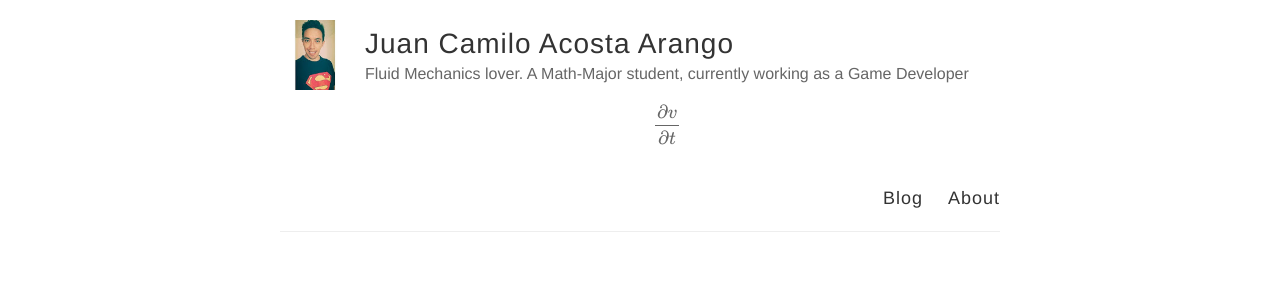
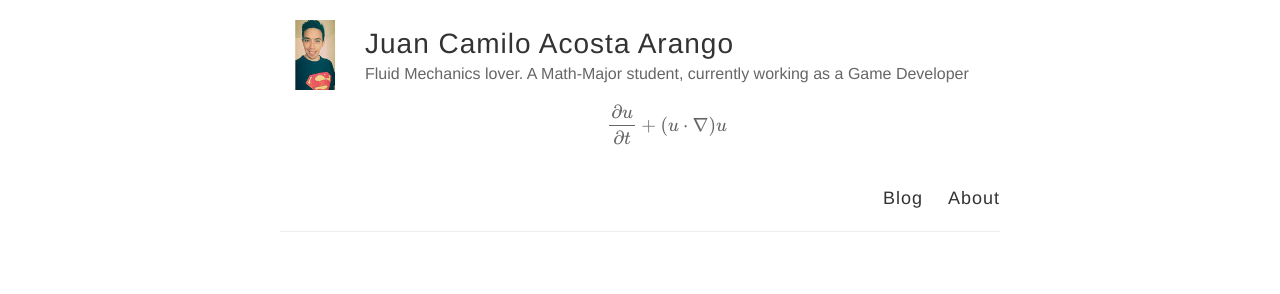
Before and after one commit to ja0335/ja0335.github.io, a Jekyll site: the page built from index.html, in a window 1280 px wide. Shown: the top 294 px of the page. Built offline with Jekyll 4.4.1, drawn with Linux system fonts in a browser that asks for light colours; Markdown is read by kramdown in place of the engine named in the settings; formulas are drawn with MathJax 3.

Commit message:
Convection equation in profile description

```diff
--- a/_config.yml
+++ b/_config.yml
@@ -6,7 +6,7 @@
 name: Juan Camilo Acosta Arango
 
 # Short bio or description (displayed in the header)
-description: Fluid Mechanics lover. A Math-Major student, currently working as a Game Developer $$\frac{\partial v}{\partial t}$$
+description: Fluid Mechanics lover. A Math-Major student, currently working as a Game Developer $$\frac{\partial u}{\partial t} + (u \cdot \nabla)u$$
 
 # URL of your avatar or profile pic (you could use your GitHub profile pic)
 avatar: /images/Avatar.jpg
```
